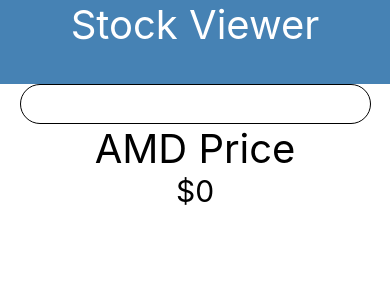
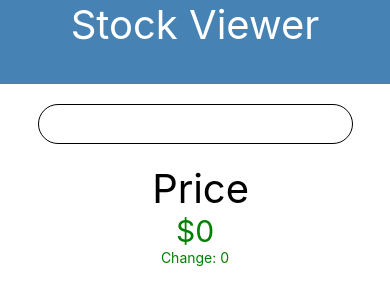
Before and after one commit to lrothschildshea/StockViewer, a React Native app: screen / in a window 390 px wide. Shown: the top 304 px of the page. Built offline with nearby package versions, Linux system fonts and the light colour scheme; no server answers.

Commit message:
added color based on todays change

```diff
--- a/src/pages/Home.js
+++ b/src/pages/Home.js
@@ -7,19 +7,16 @@
     constructor(props){
         super(props)
         this.state = {
-            company: 'AMD',
+            company: '',
             price: 0,
             modifiedCompany: '',
-            realStock: true
+            realStock: true,
+            stockInfo: {
+                latestPrice: 0,
+                change: 0
+            },
+            color: 'green'
         }
-    }
-
-    componentDidMount(){
-        fetch('https://api.iextrading.com/1.0/stock/' + this.state.company + '/quote').then(res => {
-            return res.json()
-        }).then(json =>{
-            this.setState({price: json.latestPrice})
-        })
     }
 
     textEdit(){
@@ -30,14 +27,18 @@
                 return res.json()
             } else {
                 this.setState({realStock: false})
-                return {latestPrice: this.state.price}
+                return this.state.stockInfo
             }
         }).then(json =>{
-            this.setState({price: json.latestPrice})
+            if(json.change < 0){
+                this.setState({stockInfo: json,
+                                color: 'red'});
+            } else {
+                this.setState({stockInfo: json,
+                    color: 'green'});
+            }
         });
     }
-
-
 
     render(){
           return(
@@ -46,9 +47,10 @@
                     <TextInput style={textInputStyle} onChangeText={(text) => this.setState({modifiedCompany: text})} onEndEditing={this.textEdit.bind(this)} underlineColorAndroid='transparent'/>
                 </View>
                 <Text style={labelStyle}>{this.state.company} Price</Text>
-                <Text style={priceStyle}>${this.state.price}</Text>
+                <Text style={[priceStyle, {color: this.state.color}]}>${this.state.stockInfo.latestPrice}</Text>
+                <Text style={[changeStyle, {color: this.state.color}]}>Change: {this.state.stockInfo.change}</Text>
                 {
-                    (!this.state.realStock) ? <Text style={errorStyle}>'{this.state.company}' is not a real Stock. Please check your spelling.</Text> : null
+                    (!this.state.realStock) ? <Text style={errorStyle}>"{this.state.company}" is not a real Stock. Please check your spelling.</Text> : null
                 }
             </View>
           );
@@ -65,6 +67,10 @@
     fontSize: 30
 }
 
+const changeStyle = {
+    textAlign: 'center'
+}
+
 const errorStyle = {
     textAlign: 'center'
 }
@@ -79,5 +85,6 @@
 }
 
 const textInput = {
-    alignItems: 'center'
+    alignItems: 'center',
+    margin: 20
 }
```
